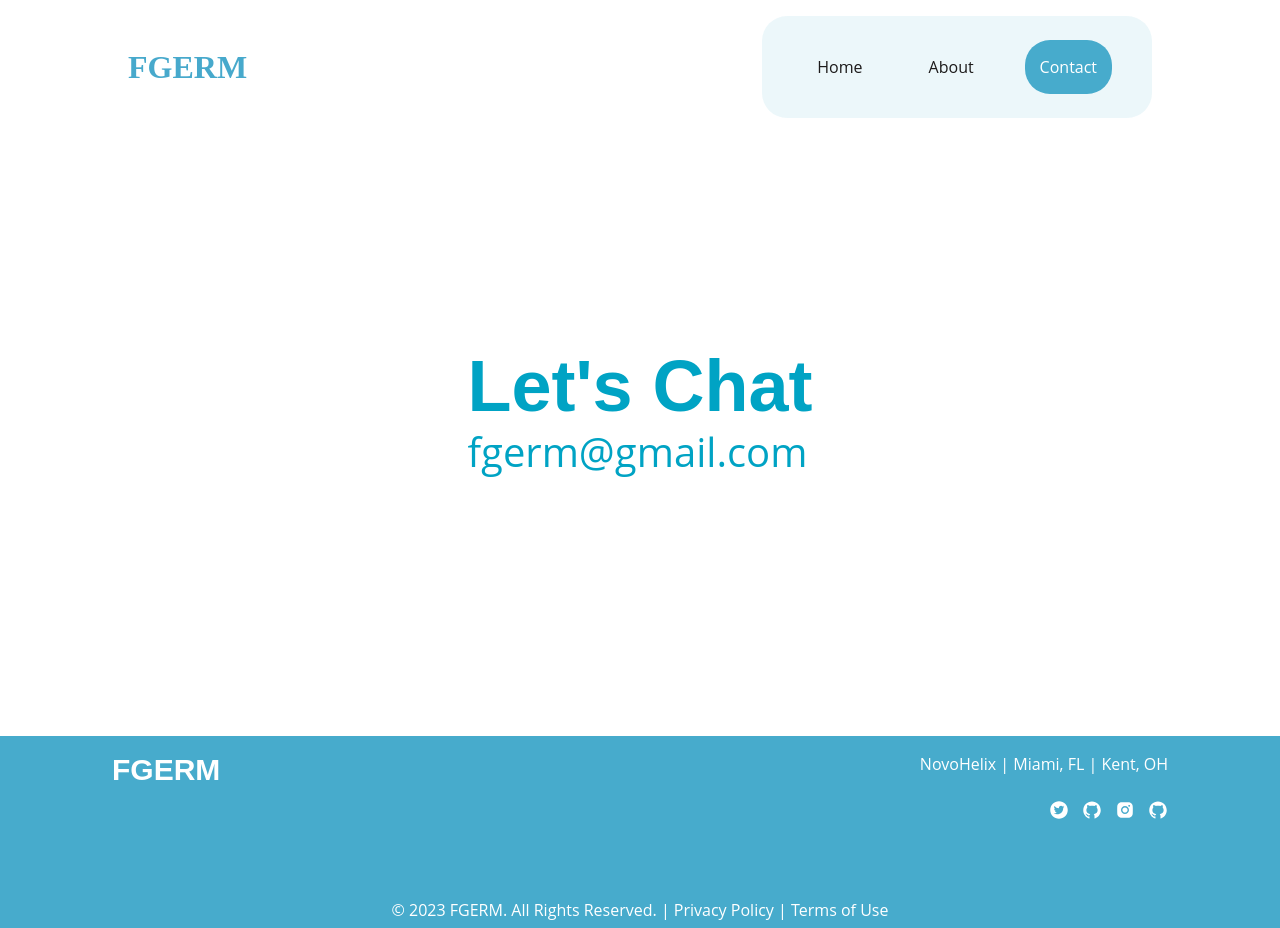
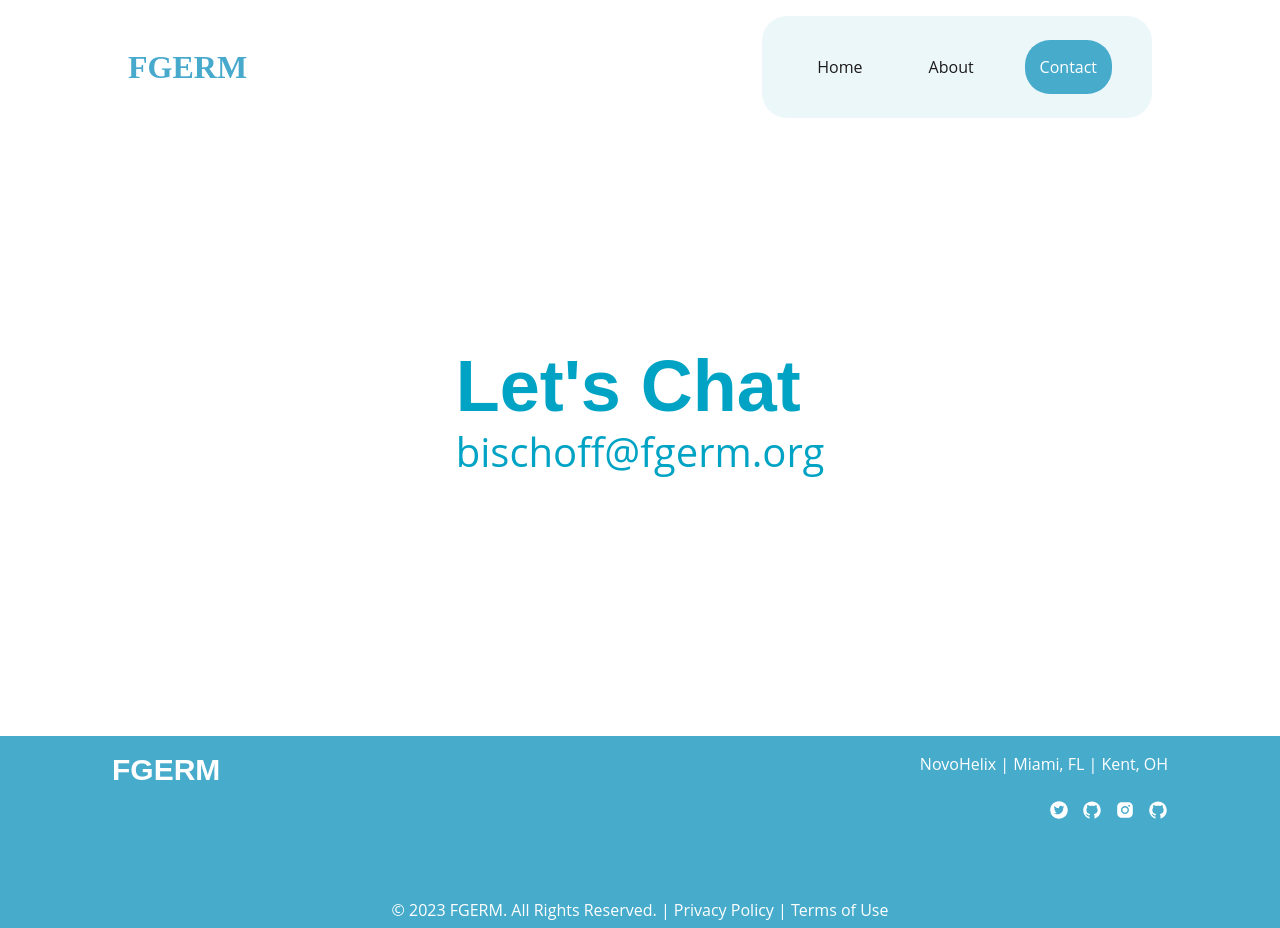
Before and after one commit to fgerm/fgerm_web, a React (Vite) app: page /contact in a window 1280 px wide. Built offline with nearby package versions, Linux system fonts and the light colour scheme; a web font is replaced by a local one.

Commit message:
Update contact email

```diff
--- a/src/components/pages/ContactPage.tsx
+++ b/src/components/pages/ContactPage.tsx
@@ -7,8 +7,8 @@ const ContactPage = () => {
     <Flex>
       <Box>
       <Heading size="4xl">Let's Chat</Heading>
-      <ChakraLink href="mailto:fgerm@gmail.com">
-      <Text fontSize={"2.5rem"}>fgerm@gmail.com</Text>
+      <ChakraLink href="mailto:bischoff@fgerm.org">
+      <Text fontSize={"2.5rem"}>bischoff@fgerm.org</Text>
       </ChakraLink>
       </Box>
 
```
